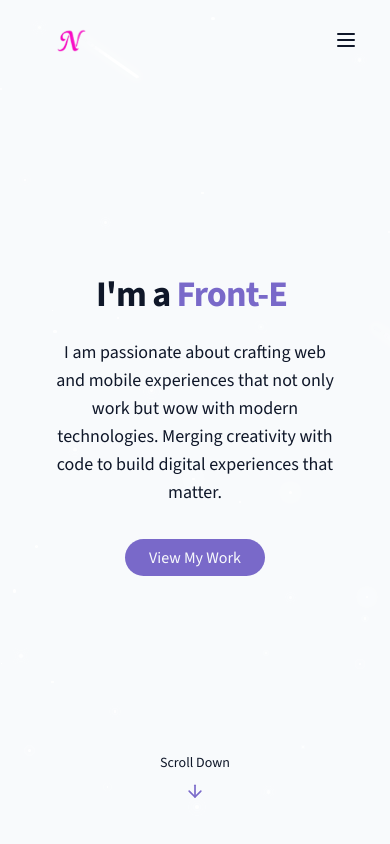
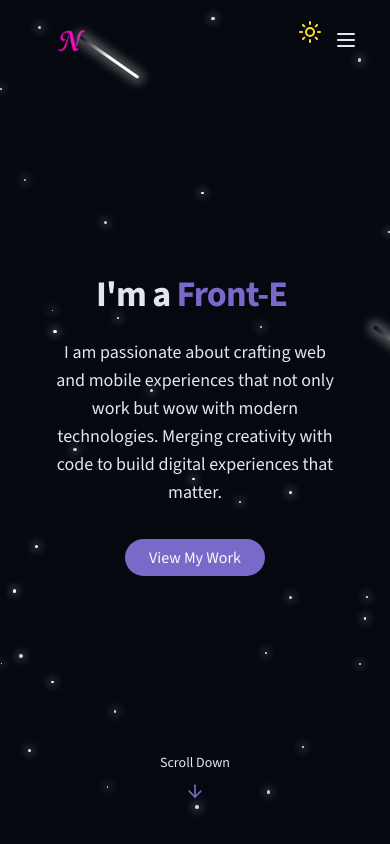
Before and after one commit to nicoleciriboto/MY-PORTFOLIO, a React (Vite) app: page / in a window 390 px wide. Shown: the top 844 px of the page. Built offline with nearby package versions, Linux system fonts and the light colour scheme.

Commit message:
Add ThemeToggle component and enhance Navbar for mobile responsiveness

```diff
--- a/src/components/Navbar.jsx
+++ b/src/components/Navbar.jsx
@@ -1,6 +1,7 @@
 import { cn } from "@/lib/utils";
 import { useEffect, useState } from "react";
 import { Menu, X } from "lucide-react";
+import { ThemeToggle } from "./ThemeToggle";
 
 const navItems = [
   { name: "Home", href: "#hero" },
@@ -56,10 +57,19 @@ export const Navbar = () => {
 
         {/* mobile */}
 
-        <button onClick={() => setIsMobileMenuOpen ((prev) => !prev)}
-            className="md:hidden p-2 text-foreground z-50">
-            {isMobileMenuOpen ? <X size={24} className="cursor-pointer" /> : <Menu size={24} className="cursor-pointer" />}
-        </button>
+        <div className="flex items-center space-x-2 md:hidden">
+
+          <button
+            onClick={() => setIsMobileMenuOpen((prev) => !prev)}
+            className="p-2 text-foreground z-50"
+          >
+            {isMobileMenuOpen ? (
+              <X size={24} className="cursor-pointer" />
+            ) : (
+              <Menu size={24} className="cursor-pointer" />
+            )}
+          </button>
+        </div>
         <div className={cn("fixed inset-0 bg-background/95 backdrop-blur-md z-40 flex flex-col items-center justify-center",
         "transition-all duration-300 md:hidden",
         isMobileMenuOpen ? "opacity-100 pointer-events-auto" : "opacity-0 pointer-events-none")}>
--- a/src/components/ThemeToggle.jsx
+++ b/src/components/ThemeToggle.jsx
@@ -7,12 +7,24 @@ export const ThemeToggle = () => {
 
     useEffect(() => {
         const savedTheme = localStorage.getItem("theme");
-        if (savedTheme === "dark") {
+        const isMobile = window.innerWidth <= 640;
+        if (savedTheme) {
+            if (savedTheme === "dark") {
+                setIsDarkMode(true);
+                document.documentElement.classList.add("dark");
+            } else {
+                setIsDarkMode(false);
+                document.documentElement.classList.remove("dark");
+            }
+        } else if (isMobile) {
+            // Default to dark mode on mobile
             setIsDarkMode(true);
+            localStorage.setItem("theme", "dark");
             document.documentElement.classList.add("dark");
-        }else {
+        } else {
+            setIsDarkMode(false);
             localStorage.setItem("theme", "light");
-            setIsDarkMode(false);
+            document.documentElement.classList.remove("dark");
         }
     }, []);
 
@@ -29,7 +41,7 @@ export const ThemeToggle = () => {
     }
     return (
         <button onClick={toggleTheme}
-        className={cn("fixed max-sm:hidden top-4 right-2 z-50 p-2 rounded-full transition-colors duration-300",
+        className={cn("fixed max-sm:right-15 top-3 right-2 z-50 p-2 rounded-full transition-colors duration-300",
         "focus:outline-hidden cursor-pointer"
         )}>
 
```
